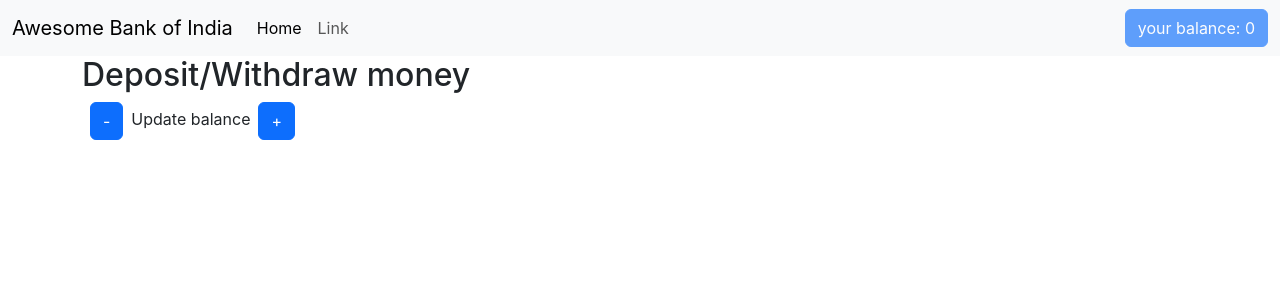
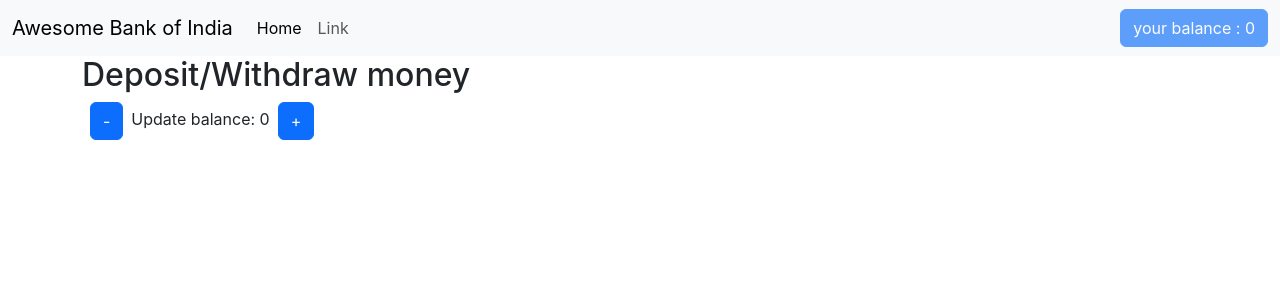
Before and after one commit to Sri-amxn/Redux-prac, a React (Create React App) app: page / in a window 1280 px wide. Shown: the top 300 px of the page. Built offline with nearby package versions, Linux system fonts and the light colour scheme.

Commit message:
final commit

```diff
--- a/src/components/Navbar.js
+++ b/src/components/Navbar.js
@@ -3,7 +3,7 @@ import { useSelector } from 'react-redux'
 
 
 const Navbar = () => {
-    const amount = useSelector(state=> state.amount)
+    const amount = useSelector(state => state.amount)
     return (
         <div>
             <nav className="navbar navbar-expand-lg navbar-light bg-light">
@@ -20,11 +20,9 @@ const Navbar = () => {
                         <li className="nav-item">
                             <a className="nav-link" href="#">Link</a>
                         </li>
-
-
                     </ul>
                     <div>
-                        <button  disabled= {true} className="btn btn-primary"> your balance: {amount}</button>
+                        <button disabled={true} className="btn btn-primary"> your balance : {amount}</button>
                     </div>
                    <div>
                    </div>
--- a/src/components/Shop.js
+++ b/src/components/Shop.js
@@ -1,12 +1,20 @@
 import React from 'react'
+import { useDispatch, useSelector } from 'react-redux'
+import {actionCreators} from '../state/index'
+import { bindActionCreators } from 'redux';
+
 
 const Shop = () => {
+
+  const balance = useSelector(state => state.amount)
+  const dispatch = useDispatch();
+  const {withdrawMoney,depositMoney} = bindActionCreators(actionCreators, dispatch);
   return (
     <div className='container'>
         <h2>Deposit/Withdraw money</h2>
-        <button className="btn btn-primary mx-2">-</button>
-        Update balance
-        <button className="btn btn-primary mx-2">+</button>
+        <button className="btn btn-primary mx-2" onClick= {()=>{withdrawMoney(100)}}>-</button>
+        Update balance: {balance}
+        <button className="btn btn-primary mx-2" onClick={()=>{depositMoney(100)}}>+</button>
         </div>
   )
 }
--- a/src/state/reducers/amountReducers.js
+++ b/src/state/reducers/amountReducers.js
@@ -1,4 +1,4 @@
- const reducer = (state=0,action )=>{
+ const reducer = (state=0, action )=>{
     if(action.type==='deposit'){
         return state + action.payload
 
--- a/src/state/store.js
+++ b/src/state/store.js
@@ -1,6 +1,6 @@
-import { applyMiddleware, legacy_createStore } from "redux";
+import { applyMiddleware, legacy_createStore as createStore } from "redux";
 import reducers from "./reducers";
 import thunk from "redux-thunk"
 
 
-export const store = legacy_createStore(reducers, {}, applyMiddleware(thunk))
+export const store = createStore(reducers, {}, applyMiddleware(thunk))
```
